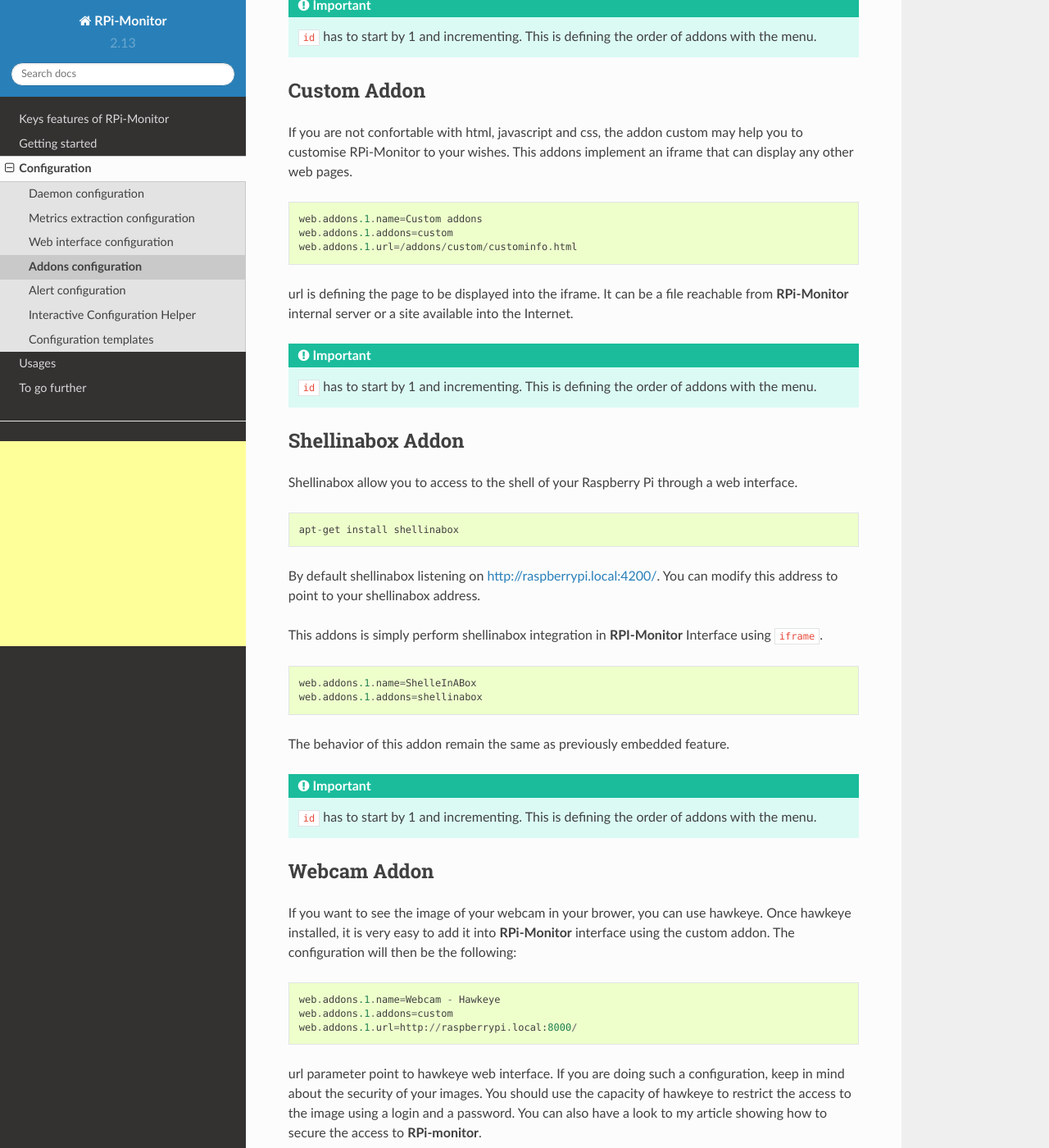
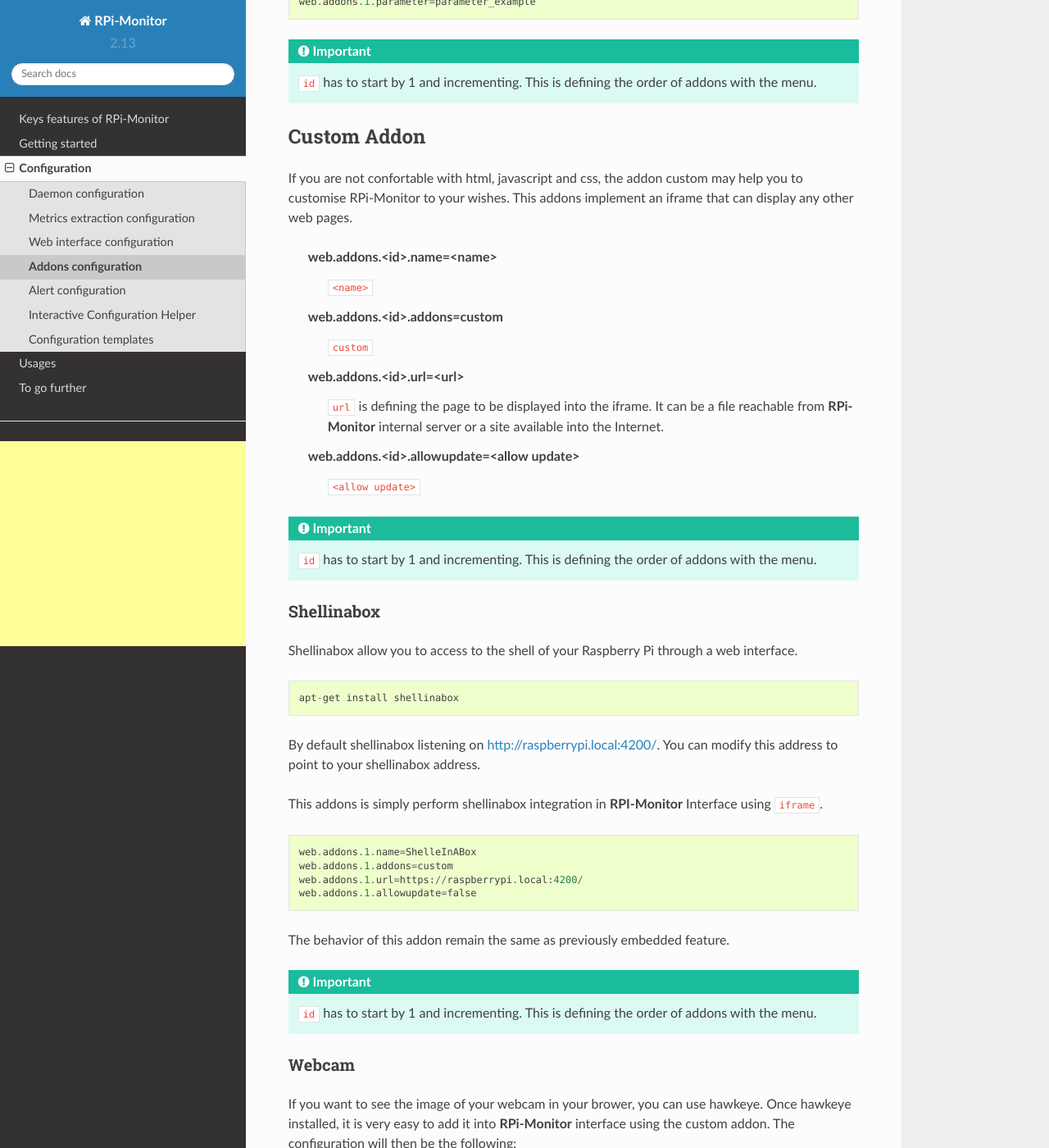
Before and after one commit to XavierBerger/RPi-Monitor, a Sphinx documentation site: the page built from docs/source/24_addons.rst, in a window 1280 px wide and 1400 px high, scrolled down 1591 px. Shown: the whole window at 82% size. Built offline with Sphinx 7.4.7 and the Read the Docs theme 2.0.0, drawn with Linux system fonts in a browser that asks for light colours.

Commit message:
Update docs

```diff
--- a/docs/source/20_index.rst
+++ b/docs/source/20_index.rst
@@ -19,7 +19,7 @@
    23_web
 
 .. toctree::
-   :maxdepth: 2
+   :maxdepth: 3
 
    24_addons
 
--- a/docs/source/24_addons.rst
+++ b/docs/source/24_addons.rst
@@ -76,19 +79,20 @@
 help you to customise RPi-Monitor to your wishes. This addons implement an
 iframe that can display any other web pages.
 
-::
-
-  web.addons.1.name=Custom addons
-  web.addons.1.addons=custom
-  web.addons.1.url=/addons/custom/custominfo.html
-
-url is defining the page to be displayed into the iframe. It can be a file
-reachable from **RPi-Monitor** internal server or a site available into the Internet.
+  web.addons.<id>.name=<name>
+    ``<name>``
+  web.addons.<id>.addons=custom
+    ``custom``
+  web.addons.<id>.url=<url>
+    ``url`` is defining the page to be displayed into the iframe. It can be a file
+    reachable from **RPi-Monitor** internal server or a site available into the Internet.
+  web.addons.<id>.allowupdate=<allow update>
+    ``<allow update>``
 
 .. important:: ``id`` has to start by 1 and incrementing. This is defining the order of addons with the menu.
 
-Shellinabox Addon
------------------
+Shellinabox
+^^^^^^^^^^^
 
 Shellinabox allow you to access to the shell of your Raspberry Pi through a web interface.
 
@@ -104,16 +108,17 @@
 ::
 
   web.addons.1.name=ShelleInABox
-  web.addons.1.addons=shellinabox
+  web.addons.1.addons=custom
+  web.addons.1.url=https://raspberrypi.local:4200/
+  web.addons.1.allowupdate=false
 
 The behavior of this addon remain the same as previously embedded feature.
 
 .. important:: ``id`` has to start by 1 and incrementing. This is defining the order of addons with the menu.
 
+Webcam
+^^^^^^
 
-
-Webcam Addon
-------------
 If you want to see the image of your webcam in your brower, you can use hawkeye.
 Once hawkeye installed, it is very easy to add it into **RPi-Monitor** interface
 using the custom addon. The configuration will then be the following:
--- a/src/usr/share/rpimonitor/web/addons/about/about.html
+++ b/src/usr/share/rpimonitor/web/addons/about/about.html
@@ -16,9 +16,10 @@
     This release of <b>RPi-Monitor</b> provides the following addons:<br>
     <ul>
       <li><b>about</b> - This addon</li>
-      <li><b>custom</b> - Custom addon using <code>&lt;iframe&gt;</code> to display external html page</li>
       <li><b>example</b> - Example of addons showing how to develop addons that are fully integrated with <b>RPi-Monitor</b></li>
-      <li><b>shellinabox</b> - Allow ssh access to your computer through your browser</li>
+      <li><b>custom</b> - Custom addon using <code>&lt;iframe&gt;</code> to display external html page. This
+      addon is use for <b>shellinabox</b> or <b>Hawkeye webcam</b> -
+      See <a href="https://xavierberger.github.io/RPi-Monitor-docs/24_addons.html#custom-addon">documentation</a> for details.</li>
       <li><b>top3</b> - Show the top 3 processes using cpu and rpimonitord cpu usage</li>
     </ul>
     <br>
```
Also changed, not shown: other parts of docs/source/24_addons.rst (+3 -0 lines).
